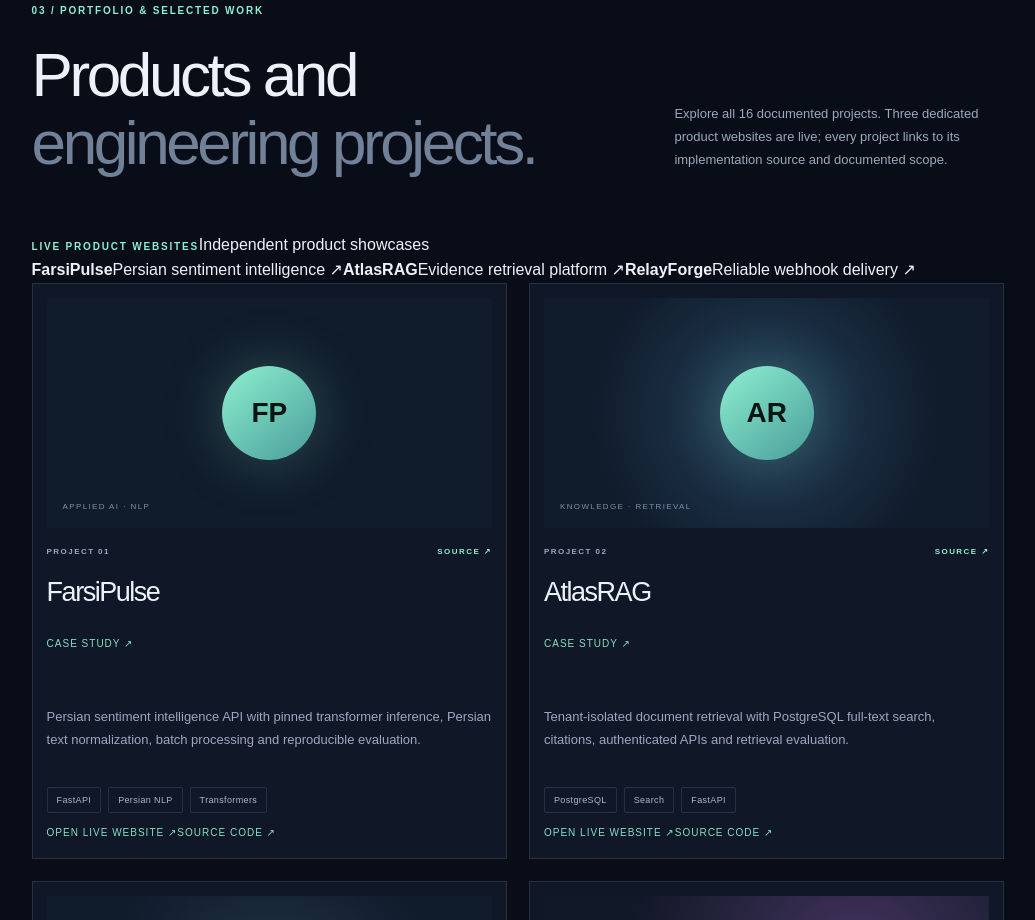
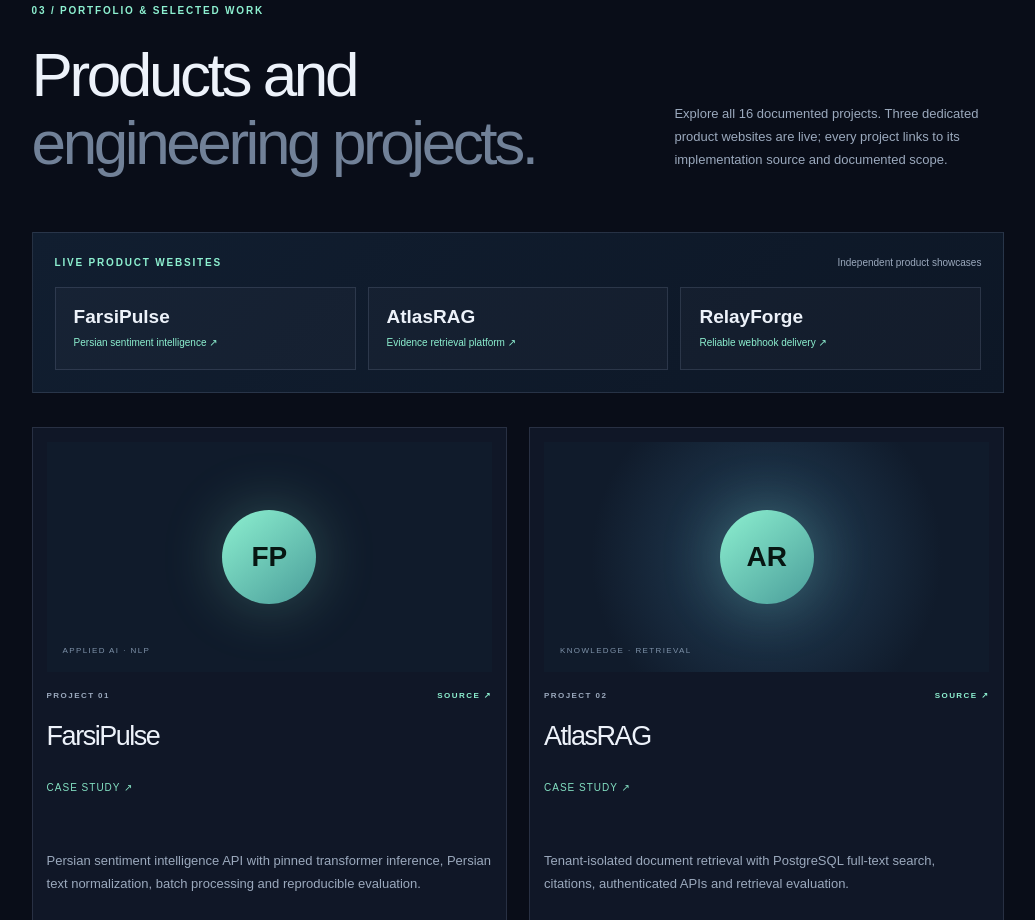
Before and after one commit to arshiataheri851-ops/portfolio, a plain HTML site: page eryndex/index.html in a window 1280 px wide. Shown: the part 3007-3927 px from the top of the page, without its empty margins (122-1157 px from the left). Drawn offline with Linux system fonts and the light colour scheme; animation ran at ten frames a second.

Commit message:
Style live product links and expanded ERYNDEX project gallery

```diff
--- a/eryndex/assets/style.css
+++ b/eryndex/assets/style.css
@@ -59,3 +59,20 @@ img,svg,video{max-width:100%;height:auto}
 
 /* Prominent profile link inside the founder's leadership card */
 .profile-card-link{display:flex;justify-content:space-between;align-items:center;gap:16px;margin:20px 0 18px;padding:14px 16px;border:1px solid var(--mint);color:var(--mint);font-size:10px;letter-spacing:.12em;text-decoration:none;transition:background .2s ease,color .2s ease}.profile-card-link:hover{background:var(--mint);color:#09121d}.profile-card-link span{font-size:16px}
+
+
+/* Portfolio expansion: live product links and complete project catalogue */
+.live-products{margin:0 0 34px;padding:22px;background:linear-gradient(135deg,#111e30,#0d1726);border:1px solid var(--line)}
+.live-products-head{display:flex;justify-content:space-between;align-items:center;gap:16px;margin-bottom:16px;color:var(--muted);font-size:10px}
+.live-product-links{display:grid;grid-template-columns:repeat(3,minmax(0,1fr));gap:12px}
+.live-product-links a{display:flex;flex-direction:column;gap:7px;padding:18px;background:#ffffff06;border:1px solid var(--line);transition:.2s}
+.live-product-links a:hover{border-color:var(--mint);transform:translateY(-3px)}
+.live-product-links b{font:600 19px var(--display);color:var(--text)}
+.live-product-links span{font-size:10px;color:var(--mint)}
+.work-actions{display:flex;gap:16px;flex-wrap:wrap;margin-top:17px;padding-top:13px;border-top:1px solid var(--line)}
+.work-actions .text-link{margin:0}
+.work-card .work-art .pulse-core{position:relative;z-index:1}
+.work-grid .work-card{display:flex;flex-direction:column;align-items:stretch}
+.work-grid .work-card .work-actions{margin-top:auto}
+.work-grid .work-card .tags{margin-top:4px}
+@media(max-width:700px){.live-product-links{grid-template-columns:1fr}.live-products-head{align-items:flex-start;flex-direction:column}.live-products{padding:16px}.work-actions{gap:12px}}
```
